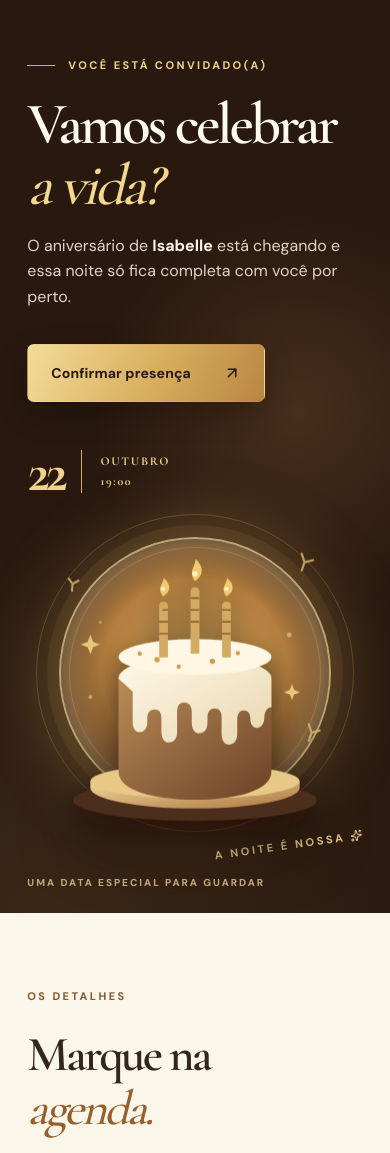
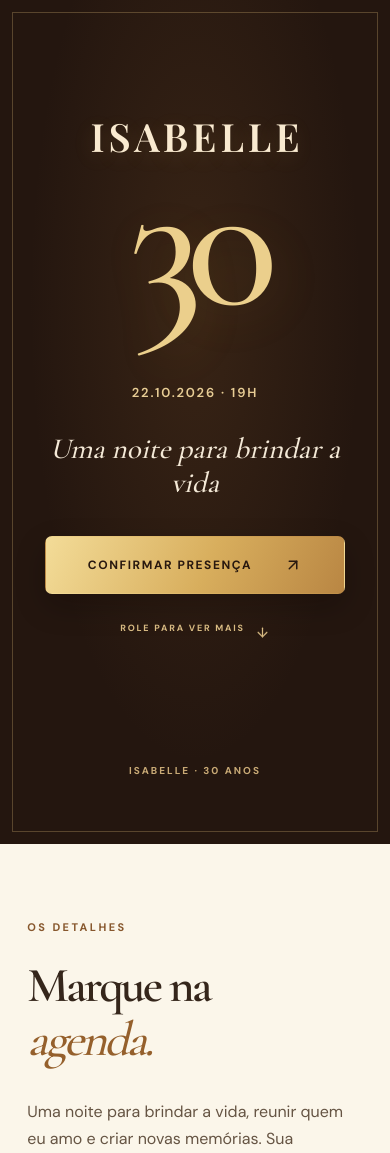
Before and after one commit to FBGdev/convite, a Flask app: page / in a window 390 px wide. Shown: the top 1153 px of the page. Run offline with Flask 3, Linux system fonts and the light colour scheme; parts of the project's set-up code (start-up, migrations or seed data) failed here and were passed over; some libraries are stand-ins or nearby versions.

Commit message:
Refine invitation typography and scrolling guidance

```diff
--- a/app.py
+++ b/app.py
@@ -88,6 +88,8 @@ def event_context():
     return {
         "event": EVENT,
         "event_day": date.strftime("%d"),
+        "event_short_date": date.strftime("%d.%m.%Y"),
+        "event_short_time": EVENT["time"].replace(":00", "H"),
         "event_month": ["janeiro", "fevereiro", "março", "abril", "maio", "junho", "julho", "agosto", "setembro", "outubro", "novembro", "dezembro"][date.month - 1],
         "event_weekday": ["segunda-feira", "terça-feira", "quarta-feira", "quinta-feira", "sexta-feira", "sábado", "domingo"][date.weekday()],
         "maps_url": EVENT.get("maps_url") or "https://www.google.com/maps/search/?api=1&query=" + quote(EVENT["address"]),
--- a/static/style.css
+++ b/static/style.css
@@ -240,11 +240,55 @@ td strong{color:#35261b}
 .back-link{display:inline-flex;align-items:center;gap:6px}
 .back-link .ui-icon{font-size:16px}
 
-.success-pix{display:flex;flex-direction:column;align-items:flex-start;gap:12px;margin-top:30px;padding:26px;text-align:left;background:#f0e1c4;border:1px solid #d7bd8d;border-radius:9px}
-.success-pix h2{margin:0;font-family:var(--display);font-size:32px;line-height:1.08;font-weight:600;letter-spacing:-.04em;color:var(--night)}
-.success-pix p{margin:0;color:#634e39;font-size:14px;line-height:1.6}
-.success-pix strong{max-width:100%;color:var(--night);font-size:19px;overflow-wrap:anywhere;user-select:all}
-.success-pix button{width:100%;min-height:46px;padding:10px 16px;border:0;border-radius:6px;background:var(--night);color:var(--ivory);font-weight:700}
-.success-pix button:hover{background:#563820}
-.success-pix small{min-height:17px;color:#6b5540;font-size:12px}
-@media(max-width:650px){.success-pix{padding:21px}.success-pix h2{font-size:29px}}
+/* Convite de 30 anos: composição tipográfica sem ilustração. */
+.hero{min-height:100svh;display:flex;flex-direction:column;background:#24160f}
+.hero:before{background:radial-gradient(ellipse at 50% 36%,rgba(139,93,47,.2),transparent 60%)}
+.hero:after{content:'';position:absolute;inset:20px;border:1px solid rgba(224,190,122,.28);pointer-events:none}
+.hero-inner{width:100%;max-width:1000px;min-height:0;flex:1;display:grid;grid-template-columns:1fr;place-items:center;padding:82px 8% 55px}
+.hero-copy{text-align:center}
+.hero h1{max-width:none;margin:0;display:flex;flex-direction:column;align-items:center;font-weight:500;line-height:1}
+.hero-name{font-family:'Playfair Display',var(--display);font-size:clamp(42px,5.5vw,88px);font-weight:600;letter-spacing:.12em;text-transform:uppercase;text-indent:.12em;color:#f9ead0;text-shadow:0 5px 22px rgba(226,185,105,.16)}
+.hero-age{margin:-8px 0 76px;font-family:var(--display);font-size:clamp(190px,31vw,390px);font-weight:500;line-height:.9;letter-spacing:-.085em;color:#ebcf8c;text-shadow:0 12px 55px rgba(199,147,66,.14)}
+.hero-date{display:block;margin:10px 0 0;color:#e8cd95;font-family:var(--body);font-size:clamp(14px,1.5vw,18px);font-weight:600;letter-spacing:.21em;line-height:1.5}
+.hero-tagline{margin:34px 0 0;color:#f4e9d7;font-family:var(--display);font-size:clamp(27px,3.2vw,42px);font-style:italic;line-height:1.15}
+.hero-button{justify-content:center;margin-top:42px;min-width:255px;font-size:12px;letter-spacing:.13em}
+.hero-scroll-hint{display:flex;width:max-content;align-items:center;gap:10px;margin:32px auto 0;color:#d8bb83;font-size:10px;font-weight:700;letter-spacing:.2em;text-decoration:none;transition:color .2s,transform .2s}
+.hero-scroll-hint:hover{color:#f4d99c;transform:translateY(3px)}
+.hero-scroll-hint .ui-icon{font-size:15px;animation:scroll-hint 1.8s ease-in-out infinite}
+@keyframes scroll-hint{0%,100%{transform:translateY(0)}50%{transform:translateY(5px)}}
+.hero-bottom{width:100%;flex:0 0 auto;padding:18px 6.4% 27px;color:#c9aa76}
+.gifts-inner{max-width:1120px;grid-template-columns:.85fr 1fr;gap:10%;align-items:start}
+.gifts-heading{padding-top:14px}
+.gifts h2{margin:18px 0 19px}
+.gift-options{display:grid;gap:11px}
+.gift-option{min-height:74px;display:flex;align-items:center;gap:24px;padding:18px 24px;background:rgba(255,250,240,.64);border:1px solid #d6c19b;border-radius:7px}
+.gift-option>span,.gift-option summary>span:first-child{color:#976b39;font-size:11px;font-weight:700;letter-spacing:.13em}
+.gift-option strong{font-family:var(--display);font-size:29px;font-weight:600;color:var(--night)}
+.gift-pix{display:block;padding:0}
+.gift-pix summary{min-height:74px;display:flex;align-items:center;gap:24px;padding:18px 24px;cursor:pointer;list-style:none}
+.gift-pix summary::-webkit-details-marker{display:none}
+.gift-pix summary:focus-visible{outline:3px solid var(--gold);outline-offset:3px}
+.gift-expand{margin-left:auto;color:#976b39;font-size:26px;line-height:1}
+.gift-pix[open] .gift-expand{transform:rotate(45deg)}
+.gift-pix-content{display:flex;flex-direction:column;align-items:flex-start;gap:13px;padding:0 24px 24px 59px}
+.gift-pix-content p{font-size:14px}
+.gift-pix-content strong{max-width:100%;font-family:var(--body);font-size:16px;font-weight:600;overflow-wrap:anywhere;user-select:all}
+.gift-pix-content button{min-height:44px;padding:10px 16px;border:0;border-radius:5px;background:var(--night);color:var(--ivory);font-size:13px;font-weight:700}
+.gift-pix-content button:hover{background:#563820}
+.gift-pix-content small{min-height:18px;color:#6b5540}
+@media(max-width:650px){
+  .hero{min-height:100svh}
+  .hero:after{inset:12px}
+  .hero-inner{display:grid;flex:none;min-height:0;padding:75px 8% 35px}
+  .hero h1{margin:0}
+  .hero-name{font-size:clamp(36px,10vw,54px);letter-spacing:.1em;text-indent:.1em}
+  .hero-age{margin:0 0 47px;font-size:clamp(178px,49vw,280px)}
+  .hero-date{margin:8px 0 0;font-size:13px;letter-spacing:.14em}
+  .hero-tagline{margin-top:30px;font-size:clamp(26px,7.5vw,36px)}
+  .hero-button{width:100%;max-width:300px;margin-top:36px}
+  .hero-scroll-hint{margin-top:27px;font-size:9px}
+  .hero-bottom{padding:10px 8% 25px;justify-content:center}
+  .gifts-inner{display:block}
+  .gift-options{margin-top:28px}
+}
+@media(max-width:370px){.hero-age{font-size:172px}.hero-date{font-size:12px}.hero-tagline{font-size:26px}}
--- a/templates/base.html
+++ b/templates/base.html
@@ -9,7 +9,7 @@
   <title>{% block title %}Aniversário de {{ event.name }}{% endblock %}</title>
   <link rel="preconnect" href="https://fonts.googleapis.com">
   <link rel="preconnect" href="https://fonts.gstatic.com" crossorigin>
-  <link href="https://fonts.googleapis.com/css2?family=Cormorant+Garamond:wght@500;600;700&family=DM+Sans:wght@400;500;600;700&display=swap" rel="stylesheet">
+  <link href="https://fonts.googleapis.com/css2?family=Cormorant+Garamond:wght@500;600;700&family=DM+Sans:wght@400;500;600;700&family=Playfair+Display:wght@500;600;700&display=swap" rel="stylesheet">
   <link rel="stylesheet" href="{{ url_for('static', filename='style.css') }}">
 </head>
 <body class="{% block body_class %}{% endblock %}">
--- a/templates/invite.html
+++ b/templates/invite.html
@@ -4,19 +4,14 @@
   <section class="hero" aria-labelledby="hero-title">
     <div class="hero-inner">
       <div class="hero-copy">
-        <div class="eyebrow"><span class="eyebrow-line"></span>VOCÊ ESTÁ CONVIDADO(A)</div>
-        <h1 id="hero-title">Vamos celebrar <em>a vida?</em></h1>
-        <p class="hero-intro">O aniversário de <strong>{{ event.name }}</strong> está chegando e essa noite só fica completa com você por perto.</p>
-        <a class="button button-primary hero-button" href="#rsvp-dialog" data-open-rsvp>Confirmar presença <span class="ui-icon icon-arrow-up-right" aria-hidden="true"></span></a>
-        <div class="hero-date"><span>{{ event_day }}</span><span class="date-rule"></span><span>{{ event_month | upper }}<br>{{ event.time }}</span></div>
-      </div>
-      <div class="hero-art-wrap">
-        <div class="orbit orbit-one"></div><div class="orbit orbit-two"></div>
-        <img class="hero-art" src="{{ url_for('static', filename='birthday-art.svg') }}" alt="Ilustração de um bolo de aniversário com velas e estrelas">
-        <span class="art-caption">A NOITE É NOSSA <span class="ui-icon icon-sparkles" aria-hidden="true"></span></span>
+        <h1 id="hero-title"><span class="hero-name">{{ event.name }}</span><span class="hero-age">30</span></h1>
+        <p class="hero-date">{{ event_short_date }} · {{ event_short_time }}</p>
+        <p class="hero-tagline">Uma noite para brindar a vida</p>
+        <a class="button button-primary hero-button" href="#rsvp-dialog" data-open-rsvp>CONFIRMAR PRESENÇA <span class="ui-icon icon-arrow-up-right" aria-hidden="true"></span></a>
+        <a class="hero-scroll-hint" href="#details-title">ROLE PARA VER MAIS <span class="ui-icon icon-arrow-down" aria-hidden="true"></span></a>
       </div>
     </div>
-    <div class="hero-bottom"><span>UMA DATA ESPECIAL PARA GUARDAR</span><span class="scroll-cue">DESLIZE PARA VER MAIS <span class="ui-icon icon-arrow-down" aria-hidden="true"></span></span></div>
+    <div class="hero-bottom"><span>{{ event.name | upper }} · 30 ANOS</span></div>
   </section>
 
   <section class="details" aria-labelledby="details-title">
@@ -41,14 +36,18 @@
     </div>
   </section>
 
-  {% if event.pix_key %}
   <section class="gifts" aria-labelledby="gifts-title">
     <div class="gifts-inner">
-      <div><span class="section-label">PRESENTES</span><h2 id="gifts-title">Sua presença já é <em>um presente.</em></h2><p>Se quiser presentear a {{ event.name }}, você também pode usar a chave Pix abaixo. Fique à vontade.</p></div>
-      <div class="pix-card"><span>CHAVE PIX</span><strong id="pix-key">{{ event.pix_key }}</strong><button id="copy-pix" type="button" aria-label="Copiar chave Pix">Copiar chave Pix</button><small id="copy-pix-status" role="status" aria-live="polite"></small></div>
+      <div class="gifts-heading"><span class="section-label">UM CARINHO A MAIS</span><h2 id="gifts-title">Sugestões de <em>presente.</em></h2><p>Sua presença já é especial. Se quiser me presentear, estas são algumas ideias que vou adorar.</p></div>
+      <div class="gift-options">
+        <div class="gift-option"><span>01</span><strong>Roupas</strong></div>
+        <div class="gift-option"><span>02</span><strong>Perfumes</strong></div>
+        {% if event.pix_key %}
+        <details class="gift-option gift-pix"><summary><span>03</span><strong>Pix</strong><span class="gift-expand" aria-hidden="true">+</span></summary><div class="gift-pix-content"><p>Se preferir, esta também é uma opção.</p><strong id="pix-key">{{ event.pix_key }}</strong><button id="copy-pix" type="button" aria-label="Copiar chave Pix">Copiar chave Pix</button><small id="copy-pix-status" role="status" aria-live="polite"></small></div></details>
+        {% endif %}
+      </div>
     </div>
   </section>
-  {% endif %}
 
   <dialog id="rsvp-dialog" class="rsvp-dialog" aria-labelledby="rsvp-dialog-title" data-open-on-load="{{ 'true' if error else 'false' }}">
       <div class="rsvp-dialog-header"><div><span class="section-label">SUA RESPOSTA</span><h2 id="rsvp-dialog-title">Confirme sua <em>presença.</em></h2></div><button class="rsvp-close" type="button" aria-label="Fechar formulário" data-close-rsvp><span class="ui-icon icon-x" aria-hidden="true"></span></button></div>
```
Also changed, not shown: templates/success.html (+0 -12 lines), tests/test_app.py (+15 -3 lines), README.md.
